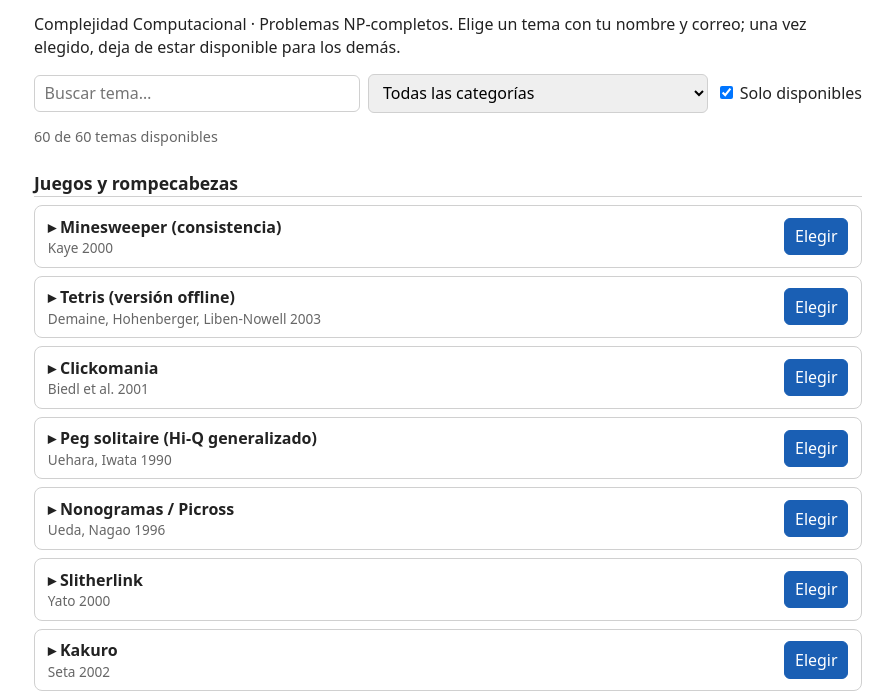
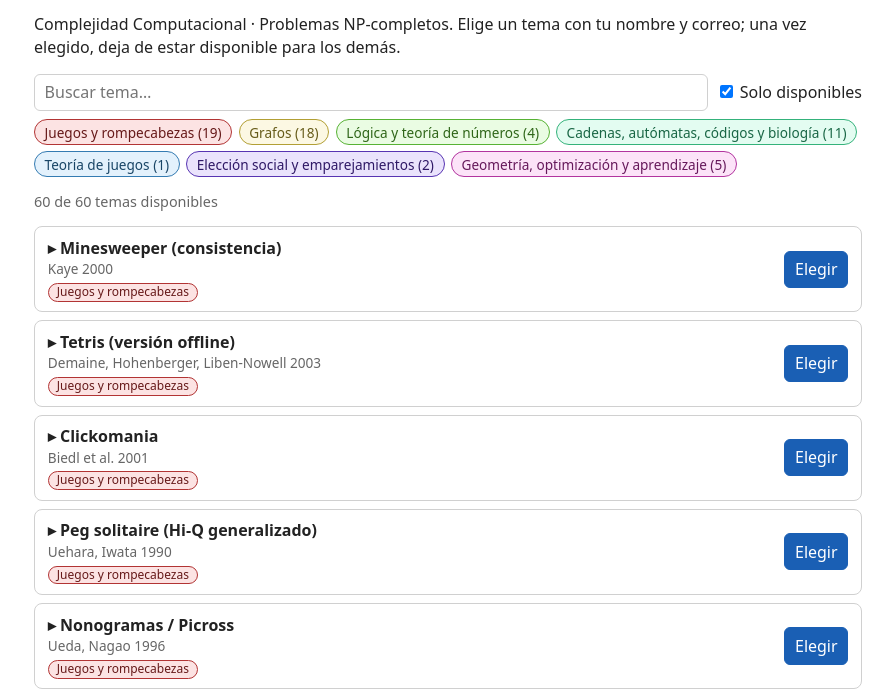
Before and after one commit to LuisRicardoLopezVillafan/complejidad-computacional-fc, a plain HTML site: page index.html in a window 1280 px wide. Shown: the part 85-779 px from the top of the page, without its empty margins (192-1085 px from the left). Drawn offline with Linux system fonts and the light colour scheme; no server answers.

Commit message:
Etiquetas por tema con filtro multiselección en lugar de encabezados
Co-authored-by: Copilot <223556219+Copilot@users.noreply.github.com>

```diff
--- a/app.js
+++ b/app.js
@@ -12,6 +12,8 @@
   let selected = null;
   let details = {};
   const expanded = new Set();
+  const activeTags = new Set();
+  const tagHue = new Map();
 
   async function rpc(fn, body) {
     const res = await fetch(`${SUPABASE_URL}/rest/v1/rpc/${fn}`, {
@@ -62,26 +64,53 @@
     return panel;
   }
 
+  function tagChip(tag, extra = "") {
+    const b = document.createElement("button");
+    b.type = "button";
+    b.className = "tag" + (activeTags.has(tag) ? " active" : "") + extra;
+    b.style.setProperty("--h", tagHue.get(tag));
+    b.textContent = tag;
+    b.setAttribute("aria-pressed", String(activeTags.has(tag)));
+    return b;
+  }
+
+  function toggleTag(tag) {
+    if (activeTags.has(tag)) activeTags.delete(tag); else activeTags.add(tag);
+    render();
+  }
+
+  function renderTagBar() {
+    const bar = $("tag-filter");
+    bar.replaceChildren();
+    for (const tag of tagHue.keys()) {
+      const b = tagChip(tag);
+      const n = topics.filter((t) => t.category === tag).length;
+      b.textContent = `${tag} (${n})`;
+      b.addEventListener("click", () => toggleTag(tag));
+      bar.append(b);
+    }
+    if (activeTags.size) {
+      const clear = document.createElement("button");
+      clear.type = "button";
+      clear.className = "clear";
+      clear.textContent = "Quitar filtros";
+      clear.addEventListener("click", () => { activeTags.clear(); render(); });
+      bar.append(clear);
+    }
+  }
+
   function render() {
     const q = $("search").value.trim().toLowerCase();
-    const cat = $("category").value;
     const onlyFree = $("only-free").checked;
     const visible = topics.filter((t) =>
-      (!cat || t.category === cat) &&
+      (!activeTags.size || activeTags.has(t.category)) &&
       (!onlyFree || !taken.has(t.id)) &&
       (!q || `${t.name} ${t.ref}`.toLowerCase().includes(q)));
 
+    renderTagBar();
     const list = $("list");
     list.replaceChildren();
-    let lastCat = null;
     for (const t of visible) {
-      if (t.category !== lastCat) {
-        const h = document.createElement("h2");
-        h.className = "cat";
-        h.textContent = t.category;
-        list.append(h);
-        lastCat = t.category;
-      }
       const isTaken = taken.has(t.id);
       const isOpen = expanded.has(t.id);
       const row = document.createElement("div");
@@ -98,6 +127,9 @@
       ref.className = "ref";
       ref.textContent = t.ref;
       info.append(name, ref);
+      const rowTag = tagChip(t.category, " small");
+      rowTag.addEventListener("click", (e) => { e.stopPropagation(); toggleTag(t.category); });
+      info.append(rowTag);
       const toggle = () => {
         if (expanded.has(t.id)) expanded.delete(t.id); else expanded.add(t.id);
         render();
@@ -169,14 +201,14 @@
     topics = await (await fetch("topics.json", { cache: "no-cache" })).json();
     details = await fetch("details.json", { cache: "no-cache" }).then((r) => r.json()).catch(() => ({}));
     const cats = [...new Set(topics.map((t) => t.category))];
-    for (const c of cats) $("category").append(new Option(c, c));
+    cats.forEach((c, i) => tagHue.set(c, Math.round((i * 360) / cats.length)));
     try {
       await refreshTaken();
     } catch {
       $("counter").textContent = "No se pudo consultar la disponibilidad. Recarga la página.";
     }
     render();
-    for (const id of ["search", "category", "only-free"]) $(id).addEventListener("input", render);
+    for (const id of ["search", "only-free"]) $(id).addEventListener("input", render);
     $("form").addEventListener("submit", submit);
     $("cancel").addEventListener("click", () => $("dialog").close());
   }
--- a/index.html
+++ b/index.html
@@ -12,9 +12,9 @@
     <p>Complejidad Computacional · Problemas NP-completos. Elige un tema con tu nombre y correo; una vez elegido, deja de estar disponible para los demás.</p>
     <div class="controls">
       <input id="search" type="search" placeholder="Buscar tema…" aria-label="Buscar tema">
-      <select id="category" aria-label="Categoría"><option value="">Todas las categorías</option></select>
       <label><input id="only-free" type="checkbox" checked> Solo disponibles</label>
     </div>
+    <div id="tag-filter" class="tags" role="group" aria-label="Filtrar por etiqueta"></div>
     <p id="counter" class="muted"></p>
   </header>
 
--- a/style.css
+++ b/style.css
@@ -6,7 +6,12 @@ h1 { margin-bottom: .25rem; }
 .controls { display: flex; flex-wrap: wrap; gap: .5rem; align-items: center; margin: 1rem 0 .5rem; }
 .controls input[type=search] { flex: 1 1 200px; }
 input, select, button { font: inherit; padding: .4rem .6rem; border: 1px solid var(--border); border-radius: 6px; }
-h2.cat { margin: 1.5rem 0 .5rem; font-size: 1.1rem; border-bottom: 1px solid var(--border); }
+.tags { display: flex; flex-wrap: wrap; gap: .4rem; margin: .5rem 0; }
+.tag { --h: 210; font: inherit; font-size: .85rem; padding: .15rem .6rem; border-radius: 999px; cursor: pointer;
+  border: 1px solid hsl(var(--h) 55% 45%); background: hsl(var(--h) 80% 94%); color: hsl(var(--h) 60% 25%); }
+.tag.active { background: hsl(var(--h) 60% 40%); color: #fff; }
+.tag.small { font-size: .75rem; padding: 0 .5rem; margin-top: .3rem; }
+.tags .clear { font-size: .85rem; border: none; background: none; color: var(--accent); text-decoration: underline; cursor: pointer; }
 .topic { display: flex; flex-wrap: wrap; justify-content: space-between; align-items: center; gap: .5rem 1rem; padding: .6rem .8rem; border: 1px solid var(--border); border-radius: 8px; margin-bottom: .5rem; }
 .topic.taken { opacity: .55; }
 .topic .info { flex: 1 1 0; min-width: 0; cursor: pointer; }
```
